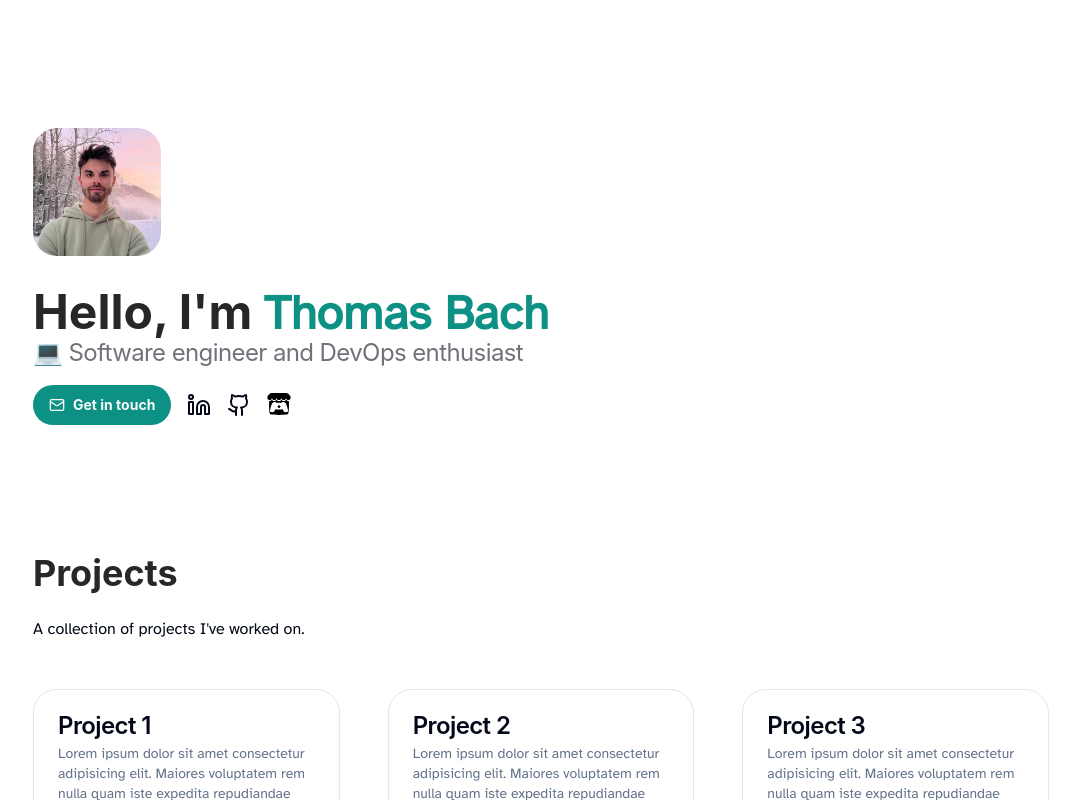
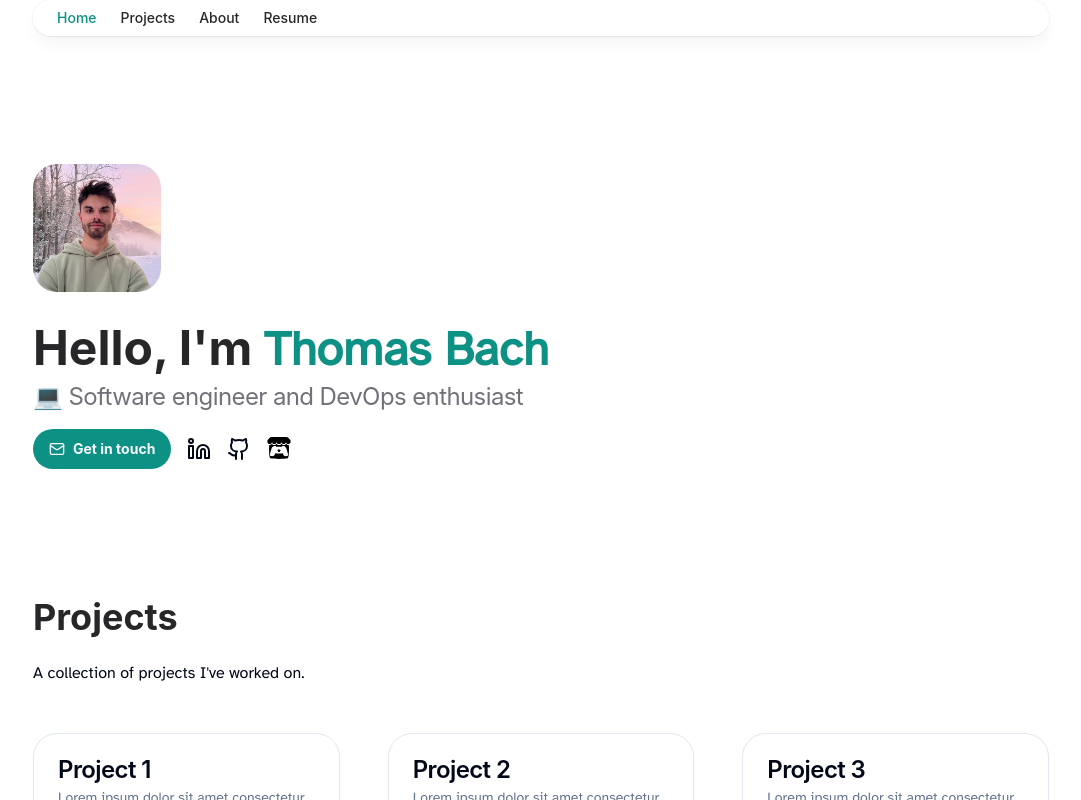
Before and after one commit to thombach/thomasbach.fr, a React (Vite) app: page / in a window 1280 px wide. Shown: the top 800 px of the page, without its empty margins (99-1180 px from the left). Built offline with nearby package versions, Linux system fonts and the light colour scheme.

Commit message:
wip: header

```diff
--- a/src/App.tsx
+++ b/src/App.tsx
@@ -1,25 +1,14 @@
 import "./App.css";
 import Footer from "./components/Footer";
-import NotFound from "./pages/404";
-import Home from "./pages/Home";
-import { createBrowserRouter, RouterProvider } from "react-router-dom";
-
-const router = createBrowserRouter([
-  {
-    path: "/",
-    element: <Home />,
-  },
-  {
-    path: "*",
-    element: <NotFound />,
-  },
-]);
+import Header from "./components/Header";
+import Router from "./components/Router";
 
 function App() {
   return (
     <>
+      <Header />
       <main>
-        <RouterProvider router={router} />
+        <Router />
       </main>
       <Footer />
     </>
--- /dev/null
+++ b/src/components/Header.tsx
@@ -0,0 +1,11 @@
+import { DesktopNavigation } from "./Navigation";
+
+export default function Header() {
+  return (
+    <>
+      <header>
+        <DesktopNavigation />
+      </header>
+    </>
+  );
+}
--- a/src/components/Hello.tsx
+++ b/src/components/Hello.tsx
@@ -5,7 +5,7 @@ import { socials } from "@/components/Socials";
 export default function Hello() {
   return (
     <>
-      <div className="flex flex-col justify-center md:gap-x-8 gap-y-8 mt-32">
+      <div className="flex flex-col justify-center gap-y-8 mt-32">
         <img
           className="w-32 rounded-3xl aspect-square"
           src="profile-photo.jpg"
@@ -15,7 +15,7 @@ export default function Hello() {
           <h1 className="text-5xl font-bold text-zinc-800">
             Hello, I'm <span className="text-primary">Thomas Bach</span>
           </h1>
-          <h2 className="text-2xl text-zinc-500 tracking-tight">
+          <h2 className="text-2xl text-zinc-500 tracking-tight mt-2">
             💻 Software engineer and DevOps enthusiast
           </h2>
           <div className="flex items-center gap-x-4 mt-4">
--- /dev/null
+++ b/src/components/Navigation.tsx
@@ -0,0 +1,60 @@
+import clsx from "clsx";
+import { useLocation } from "react-router-dom";
+
+export const NavigationItems = [
+  {
+    name: "Home",
+    href: "/",
+  },
+  {
+    name: "Projects",
+    href: "/#projects",
+  },
+  {
+    name: "About",
+    href: "/about",
+  },
+  {
+    name: "Resume",
+    href: "./CV",
+  },
+];
+
+const NavItem = ({
+  href,
+  children,
+}: React.PropsWithChildren<{ href: string }>) => {
+  const isActive = useLocation().pathname === href;
+
+  return (
+    <li>
+      <a
+        href={href}
+        className={clsx(
+          "relative block px-3 py-2 transition",
+          isActive ? "text-primary" : "hover:text-primary"
+        )}
+      >
+        {children}
+      </a>
+    </li>
+  );
+};
+
+export const DesktopNavigation = (
+  props: React.PropsWithChildren<React.HTMLAttributes<HTMLDivElement>>
+) => {
+  return (
+    <nav {...props}>
+      <ul className="flex rounded-full bg-white/90 px-3 text-sm font-medium text-zinc-800 shadow-lg shadow-zinc-800/5 ring-1 ring-zinc-900/5 backdrop-blur dark:bg-zinc-800/90 dark:text-zinc-200 dark:ring-white/10">
+        {NavigationItems.map((item) => {
+          return (
+            <NavItem key={item.name} href={item.href}>
+              {item.name}
+            </NavItem>
+          );
+        })}
+      </ul>
+    </nav>
+  );
+};
--- /dev/null
+++ b/src/components/Router.tsx
@@ -0,0 +1,14 @@
+import NotFound from "@/pages/404";
+import Home from "@/pages/Home";
+import { Route, Routes } from "react-router-dom";
+
+export default function Router() {
+  return (
+    <>
+      <Routes>
+        <Route path="/" element={<Home />} />
+        <Route path="*" element={<NotFound />} />
+      </Routes>
+    </>
+  );
+}
--- a/src/components/Section.tsx
+++ b/src/components/Section.tsx
@@ -3,6 +3,7 @@ import { PropsWithChildren, ReactNode } from "react";
 interface SectionProps {
   title: string;
   intro?: string;
+  id?: string;
   children: ReactNode;
   className?: string;
 }
@@ -10,13 +11,13 @@ interface SectionProps {
 export default function Section(props: PropsWithChildren<SectionProps>) {
   return (
     <>
-      <div className={props.className}>
+      <section className={props.className} id={props.id}>
         <h2 className={"text-4xl font-bold text-zinc-800 text-balance"}>
           {props.title}
         </h2>
         {props.intro && <p className="mt-6">{props.intro}</p>}
         <div className={props.intro ? "mt-12" : "mt-6"}>{props.children}</div>
-      </div>
+      </section>
     </>
   );
 }
--- a/src/main.tsx
+++ b/src/main.tsx
@@ -2,9 +2,12 @@ import React from "react";
 import ReactDOM from "react-dom/client";
 import "./index.css";
 import App from "./App.tsx";
+import { BrowserRouter } from "react-router-dom";
 
 ReactDOM.createRoot(document.getElementById("root")!).render(
   <React.StrictMode>
-    <App />
+    <BrowserRouter>
+      <App />
+    </BrowserRouter>
   </React.StrictMode>
 );
--- a/src/pages/Home.tsx
+++ b/src/pages/Home.tsx
@@ -12,6 +12,7 @@ export default function Home() {
       <Section
         className="mt-32"
         title="Projects"
+        id="projects"
         intro="A collection of projects I've worked on."
       >
         <ProjectGrid />
@@ -23,7 +24,7 @@ export default function Home() {
       >
         <SkillGrid />
       </Section>
-      <Section className="mt-32" title="Get in touch">
+      <Section className="mt-32" title="Get in touch" id="contact">
         <Contact />
       </Section>
     </>
```
